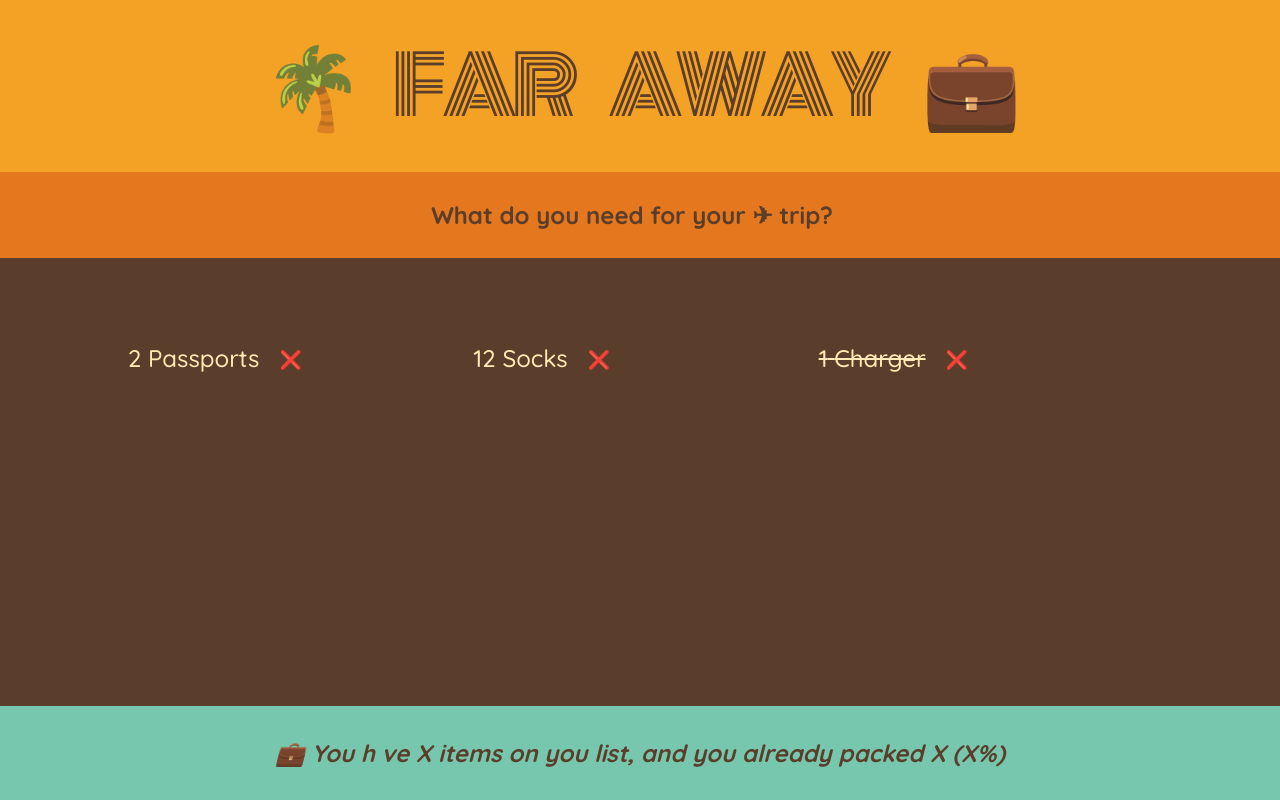
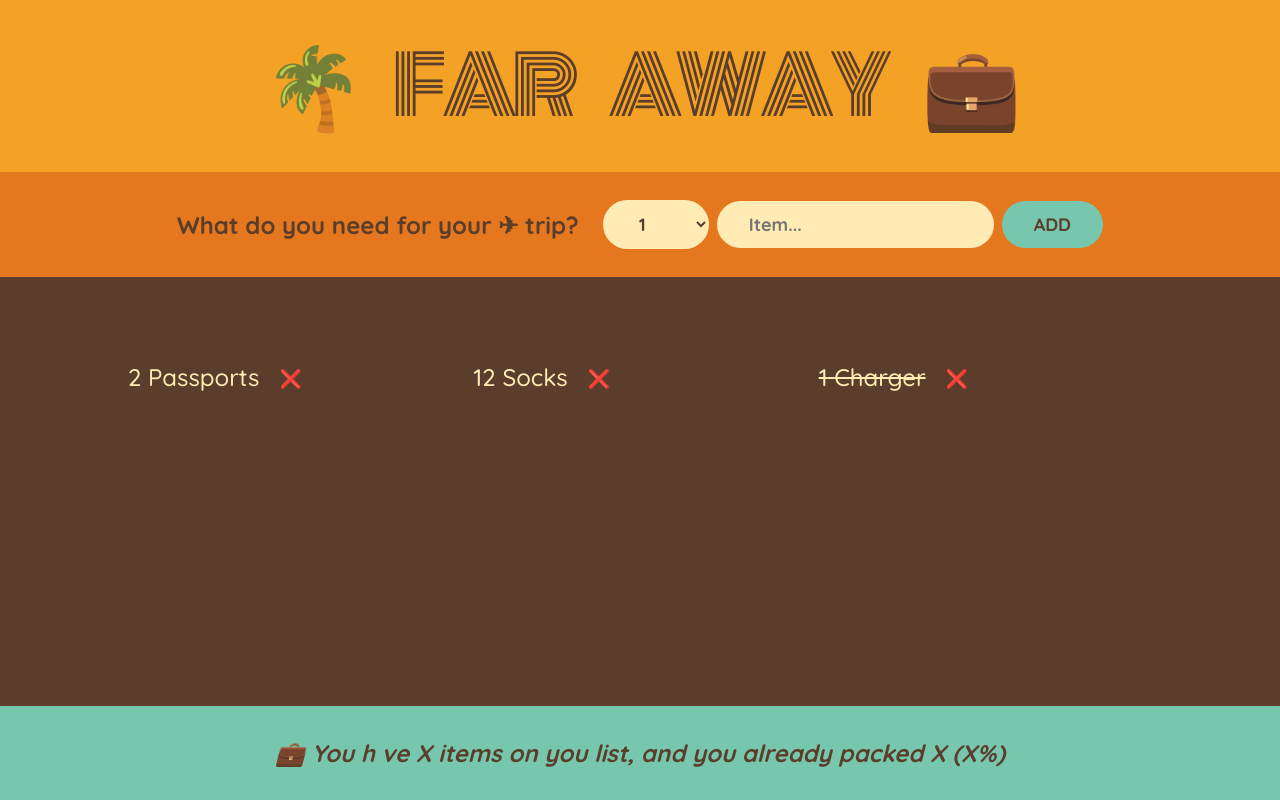
Before and after one commit to safety-crew/JonasIO-React-Far-Away-Travel-List, a React (Create React App) app: page / in a window 1280 px wide. Built offline with nearby package versions, Linux system fonts and the light colour scheme.

Commit message:
Build a Form in Form Component and Handle Submission

```diff
--- a/src/App.js
+++ b/src/App.js
@@ -20,10 +20,23 @@
 }
 
 function Form() {
+  function handleSubmit(e) {
+    e.preventDefault();
+  }
+
   return (
-    <div className="add-form">
+    <form className="add-form" onSubmit={() => handleSubmit()}>
       <h3>What do you need for your ✈ trip?</h3>
-    </div>
+      <select>
+        {Array.from({ length: 20 }, (_, i) => i + 1).map((num) => (
+          <option value={num} key={num}>
+            {num}
+          </option>
+        ))}
+      </select>
+      <input type="text" placeholder="Item..." />
+      <button>Add</button>
+    </form>
   );
 }
 
```
